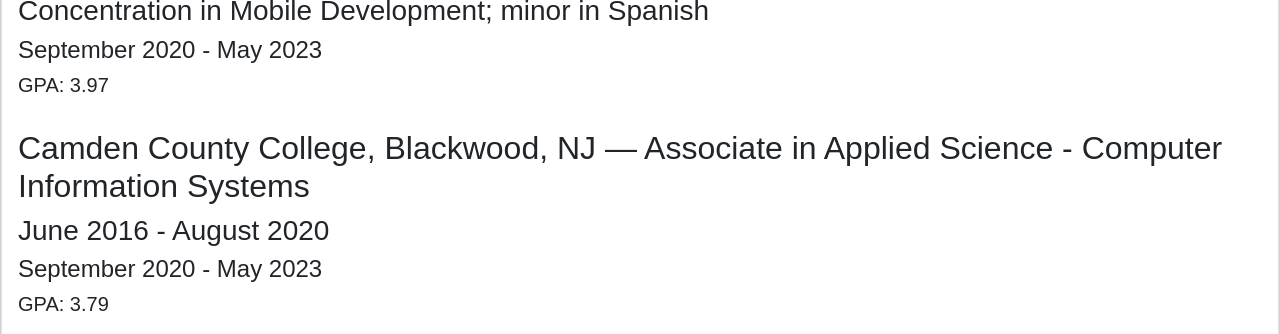
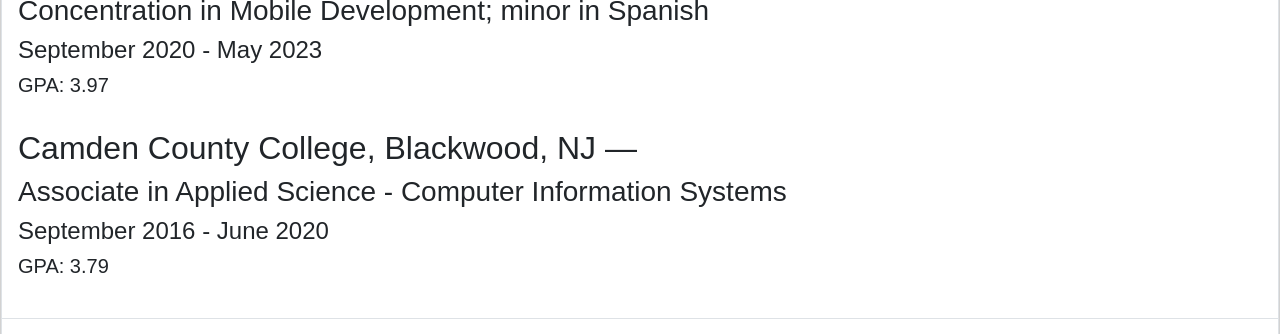
Before and after one commit to aegerev/my-portfolio, a React (Vite) app: page /CurriculumVitae in a window 1280 px wide. Shown: the part 1320-1654 px from the top of the page. Built offline with nearby package versions, Linux system fonts and the light colour scheme.

Commit message:
Education Section was a little off - had to fix it

```diff
--- a/src/pages/resume.jsx
+++ b/src/pages/resume.jsx
@@ -83,9 +83,9 @@
         <br />
 
                <h2> Camden County College, Blackwood, NJ —
-                    Associate in Applied Science - Computer Information Systems </h2>
-               <h3> June 2016 - August 2020 </h3>
-               <h4> September 2020 - May 2023 </h4>
+                     </h2>
+               <h3> Associate in Applied Science - Computer Information Systems </h3>
+               <h4> September 2016 - June 2020 </h4>
                <h5> GPA: 3.79 </h5>
         <br />
             </div>
```
